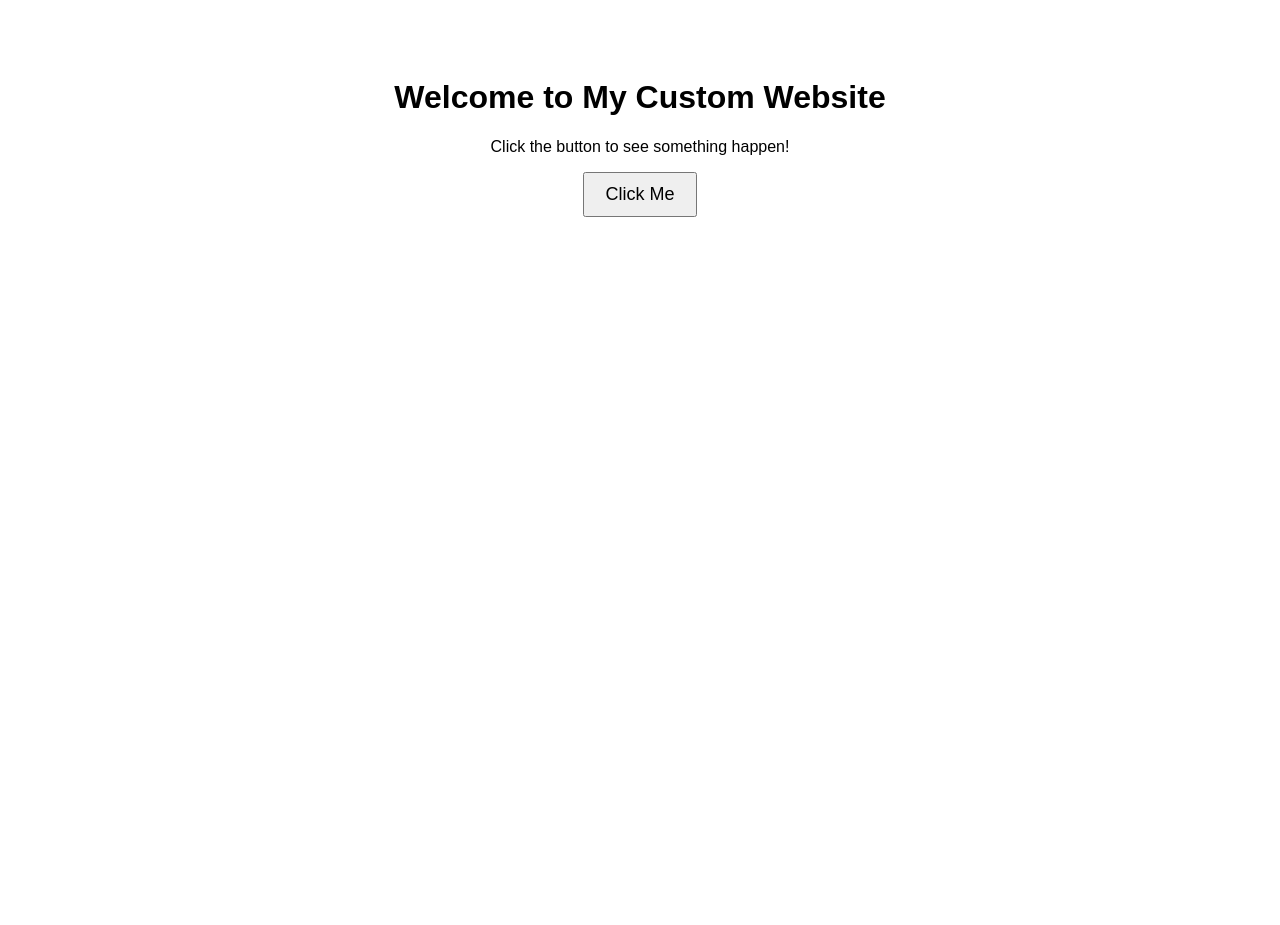
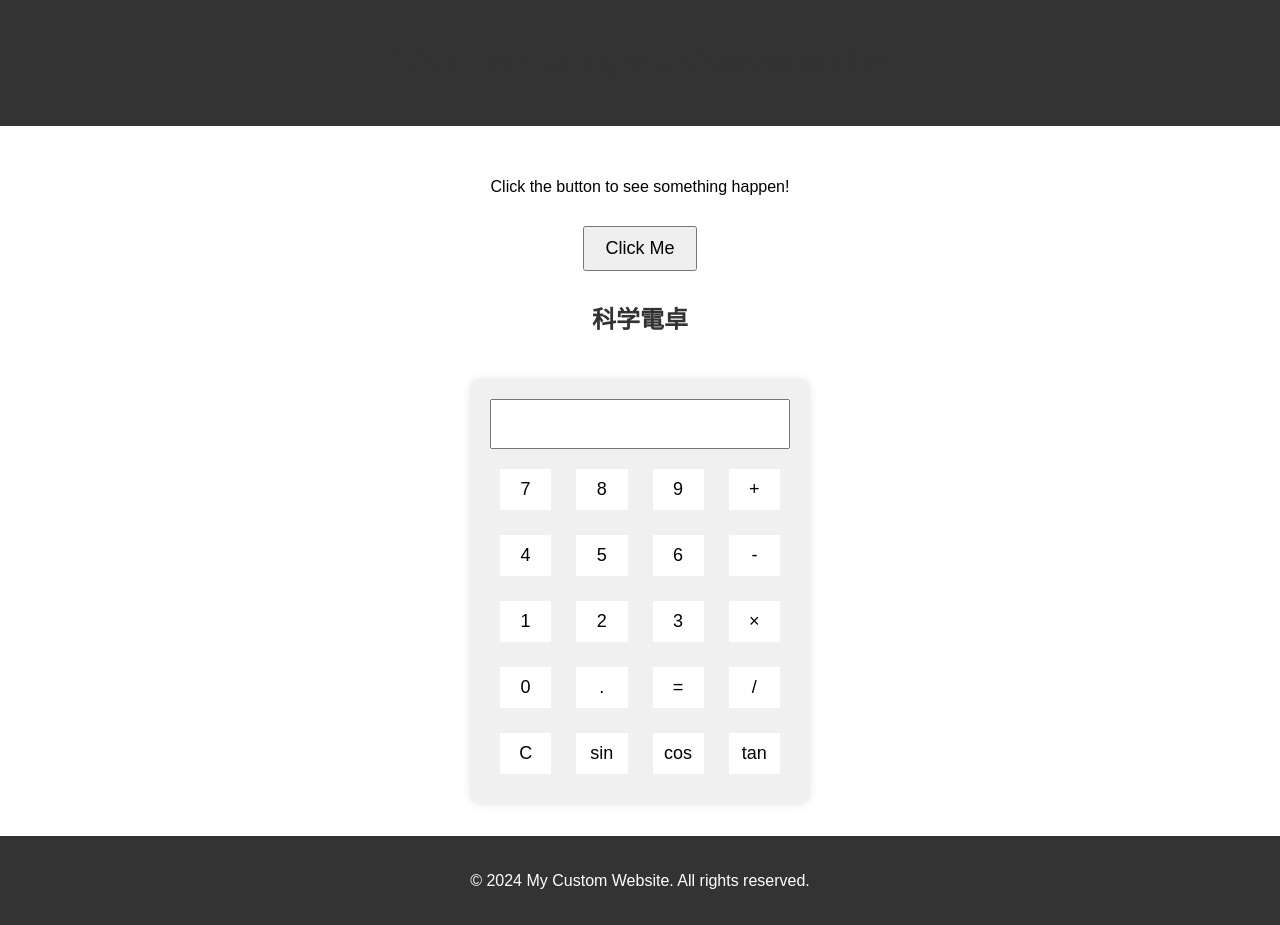
Before and after one commit to Asadlak2/my2nd, a plain HTML site: page index.html in a window 1280 px wide. Before the commit the page ends 800 px from the top, so only its background shows below. Drawn offline with Linux system fonts and the light colour scheme.

Commit message:
Update index.html
Scintific calculator is being deployed

```diff
--- a/index.html
+++ b/index.html
@@ -3,23 +3,114 @@
 <head>
     <meta charset="UTF-8">
     <meta name="viewport" content="width=device-width, initial-scale=1.0">
-    <title>My Custom Website</title>
+    <title>My Custom Website with Calculator</title>
     <style>
         body {
             font-family: Arial, sans-serif;
+            line-height: 1.6;
+            margin: 0;
+            padding: 0;
+            display: flex;
+            flex-direction: column;
+            min-height: 100vh;
+        }
+        header, footer {
+            background-color: #333;
+            color: white;
             text-align: center;
-            padding: 50px;
+            padding: 1rem;
+        }
+        main {
+            flex: 1;
+            padding: 2rem;
+            display: flex;
+            flex-direction: column;
+            align-items: center;
+        }
+        h1, h2 {
+            color: #333;
         }
         button {
             font-size: 18px;
             padding: 10px 20px;
+            margin: 10px;
+            cursor: pointer;
+        }
+        .calculator {
+            background-color: #f0f0f0;
+            border-radius: 10px;
+            box-shadow: 0 0 10px rgba(0, 0, 0, 0.1);
+            padding: 20px;
+            width: 300px;
+            margin-top: 20px;
+        }
+        #display {
+            width: 100%;
+            height: 50px;
+            font-size: 24px;
+            text-align: right;
+            margin-bottom: 10px;
+            padding: 5px;
+            box-sizing: border-box;
+        }
+        .buttons {
+            display: grid;
+            grid-template-columns: repeat(4, 1fr);
+            gap: 5px;
+        }
+        .buttons button {
+            padding: 10px;
+            font-size: 18px;
+            border: none;
+            background-color: #fff;
+            cursor: pointer;
+            transition: background-color 0.3s;
+        }
+        .buttons button:hover {
+            background-color: #e0e0e0;
         }
     </style>
 </head>
 <body>
-    <h1>Welcome to My Custom Website</h1>
-    <p>Click the button to see something happen!</p>
-    <button onclick="changeColor()">Click Me</button>
+    <header>
+        <h1>Welcome to My Custom Website</h1>
+    </header>
+
+    <main>
+        <p>Click the button to see something happen!</p>
+        <button onclick="changeColor()">Click Me</button>
+
+        <h2>科学電卓</h2> <!-- "Scientific Calculator" in Japanese -->
+        <div class="calculator">
+            <input type="text" id="display" readonly>
+            <div class="buttons">
+                <button onclick="appendToDisplay('7')">7</button>
+                <button onclick="appendToDisplay('8')">8</button>
+                <button onclick="appendToDisplay('9')">9</button>
+                <button onclick="appendToDisplay('+')">+</button>
+                <button onclick="appendToDisplay('4')">4</button>
+                <button onclick="appendToDisplay('5')">5</button>
+                <button onclick="appendToDisplay('6')">6</button>
+                <button onclick="appendToDisplay('-')">-</button>
+                <button onclick="appendToDisplay('1')">1</button>
+                <button onclick="appendToDisplay('2')">2</button>
+                <button onclick="appendToDisplay('3')">3</button>
+                <button onclick="appendToDisplay('*')">×</button>
+                <button onclick="appendToDisplay('0')">0</button>
+                <button onclick="appendToDisplay('.')">.</button>
+                <button onclick="calculate()">=</button>
+                <button onclick="appendToDisplay('/')">/</button>
+                <button onclick="clearDisplay()">C</button>
+                <button onclick="appendToDisplay('Math.sin(')">sin</button>
+                <button onclick="appendToDisplay('Math.cos(')">cos</button>
+                <button onclick="appendToDisplay('Math.tan(')">tan</button>
+            </div>
+        </div>
+    </main>
+
+    <footer>
+        <p>&copy; 2024 My Custom Website. All rights reserved.</p>
+    </footer>
 
     <script>
         function changeColor() {
@@ -34,6 +125,22 @@
             }
             return color;
         }
+
+        function appendToDisplay(value) {
+            document.getElementById('display').value += value;
+        }
+
+        function clearDisplay() {
+            document.getElementById('display').value = '';
+        }
+
+        function calculate() {
+            try {
+                document.getElementById('display').value = eval(document.getElementById('display').value);
+            } catch (error) {
+                document.getElementById('display').value = 'Error';
+            }
+        }
     </script>
 </body>
 </html>
```
